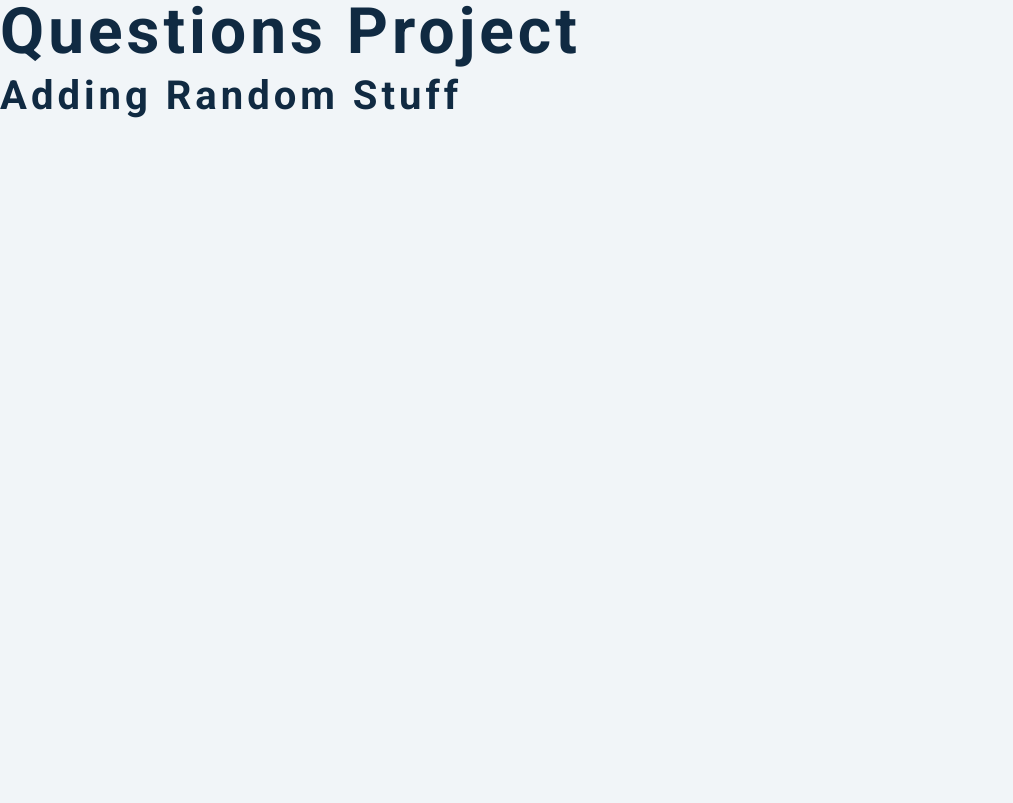
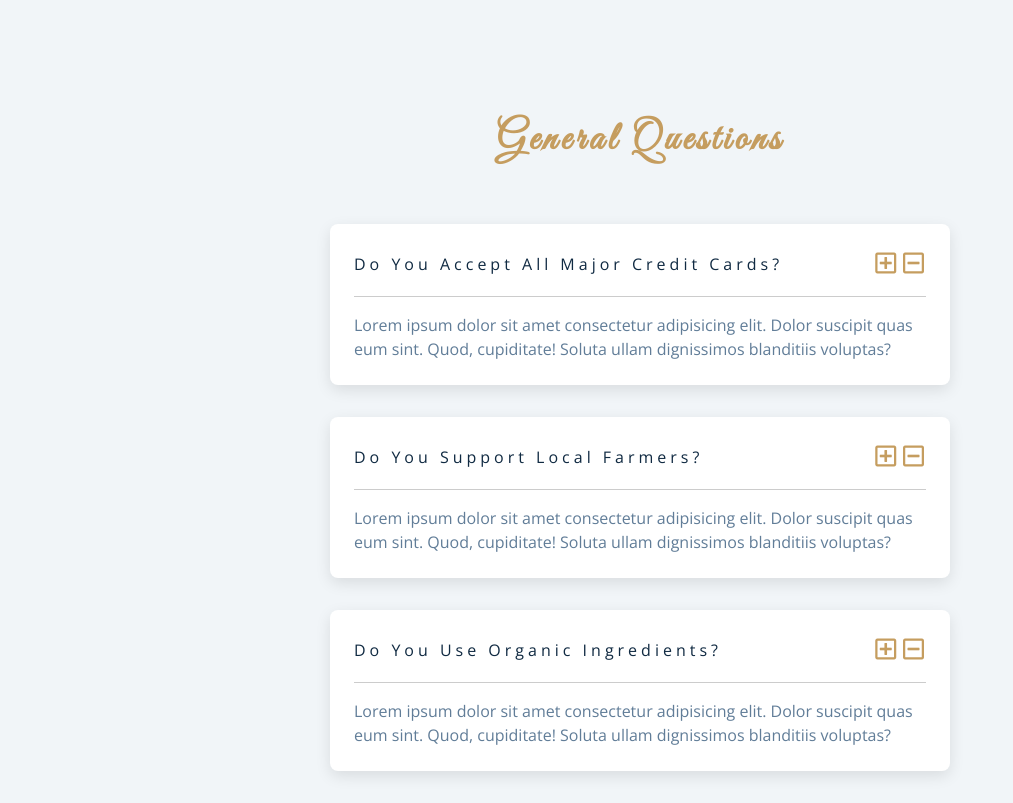
Before and after one commit to josedguti/questions, a plain HTML site: page index.html in a window 1280 px wide. Shown: the whole page, without its empty margins (0-1013 px from the left). Drawn offline with nearby package versions, Linux system fonts and the light colour scheme.

Commit message:
finish html

```diff
--- a/index.html
+++ b/index.html
@@ -18,8 +18,61 @@
     <link rel="stylesheet" href="styles.css" />
   </head>
   <body>
-    <h1>questions project</h1>
-    <h2>adding random stuff</h2>
+    <section class="questions">
+      <div class="title">
+        <h2>general questions</h2>
+      </div>
+      <div class="section-center">
+        <article class="question">
+          <div class="question-title">
+          <p>do you accept all major credit cards?</p>
+          <button type="button" class="question-btn">
+            <span class="plus-icon">
+              <i class="far fa-plus-square"></i>
+            </span>
+            <span class="minus-icon">
+              <i class="far fa-minus-square"></i>
+            </span>
+          </button>
+        </div>
+        <div class="question-text">
+          <p>Lorem ipsum dolor sit amet consectetur adipisicing elit. Dolor suscipit quas eum sint. Quod, cupiditate! Soluta ullam dignissimos blanditiis voluptas?</p>
+        </div>
+        </article>
+        <article class="question">
+          <div class="question-title">
+          <p>do you support local farmers?</p>
+          <button type="button" class="question-btn">
+            <span class="plus-icon">
+              <i class="far fa-plus-square"></i>
+            </span>
+            <span class="minus-icon">
+              <i class="far fa-minus-square"></i>
+            </span>
+          </button>
+        </div>
+        <div class="question-text">
+          <p>Lorem ipsum dolor sit amet consectetur adipisicing elit. Dolor suscipit quas eum sint. Quod, cupiditate! Soluta ullam dignissimos blanditiis voluptas?</p>
+        </div>
+        </article>
+        <article class="question">
+          <div class="question-title">
+          <p>do you use organic ingredients?</p>
+          <button type="button" class="question-btn">
+            <span class="plus-icon">
+              <i class="far fa-plus-square"></i>
+            </span>
+            <span class="minus-icon">
+              <i class="far fa-minus-square"></i>
+            </span>
+          </button>
+        </div>
+        <div class="question-text">
+          <p>Lorem ipsum dolor sit amet consectetur adipisicing elit. Dolor suscipit quas eum sint. Quod, cupiditate! Soluta ullam dignissimos blanditiis voluptas?</p>
+        </div>
+        </article>
+      </div>
+    </section>
     <!-- javascript -->
     <script src="app.js"></script>
   </body>
```
